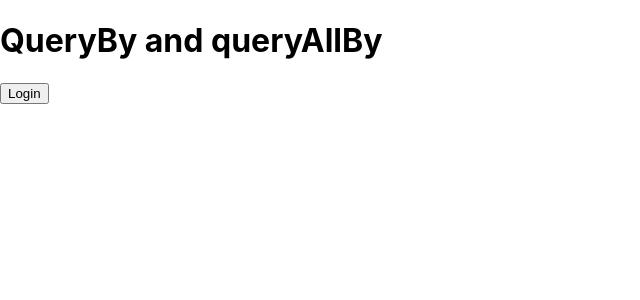
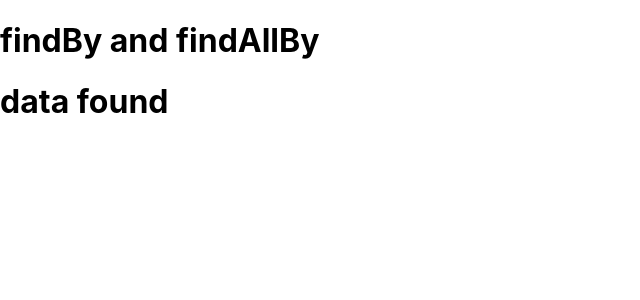
Before and after one commit to Ujala-355/Testing, a React (Create React App) app: page / in a window 1280 px wide. Shown: the top 300 px of the page, without its empty margins (0-640 px from the left). Built offline with nearby package versions, Linux system fonts and the light colour scheme.

Commit message:
findBy and findAllBy

```diff
--- a/src/App.js
+++ b/src/App.js
@@ -1,14 +1,17 @@
-import React, { useState } from 'react';
+import React, { useState ,useEffect} from 'react';
 
 const App = () => {
-  const [login, setLogin] = useState(false);
-
-  return (
-    <>
-      <h1>QueryBy and queryAllBy</h1>
-      {login ? <button>Logout</button> : <button>Login</button>}
-    </>
-  );
+    const [data, setData] = useState(false);
+    useEffect(()=>{
+        setTimeout(()=>{
+            setData(true)
+        },3000);
+    })
+    return (
+        <>
+        <h1>findBy and findAllBy</h1>
+        {data ? <h1>data found</h1> : <h1>no data found</h1>}
+        </>
+    );
 };
-
 export default App;
```
Also changed, not shown: 1 other file (tests, documents, lock files or other folders).
